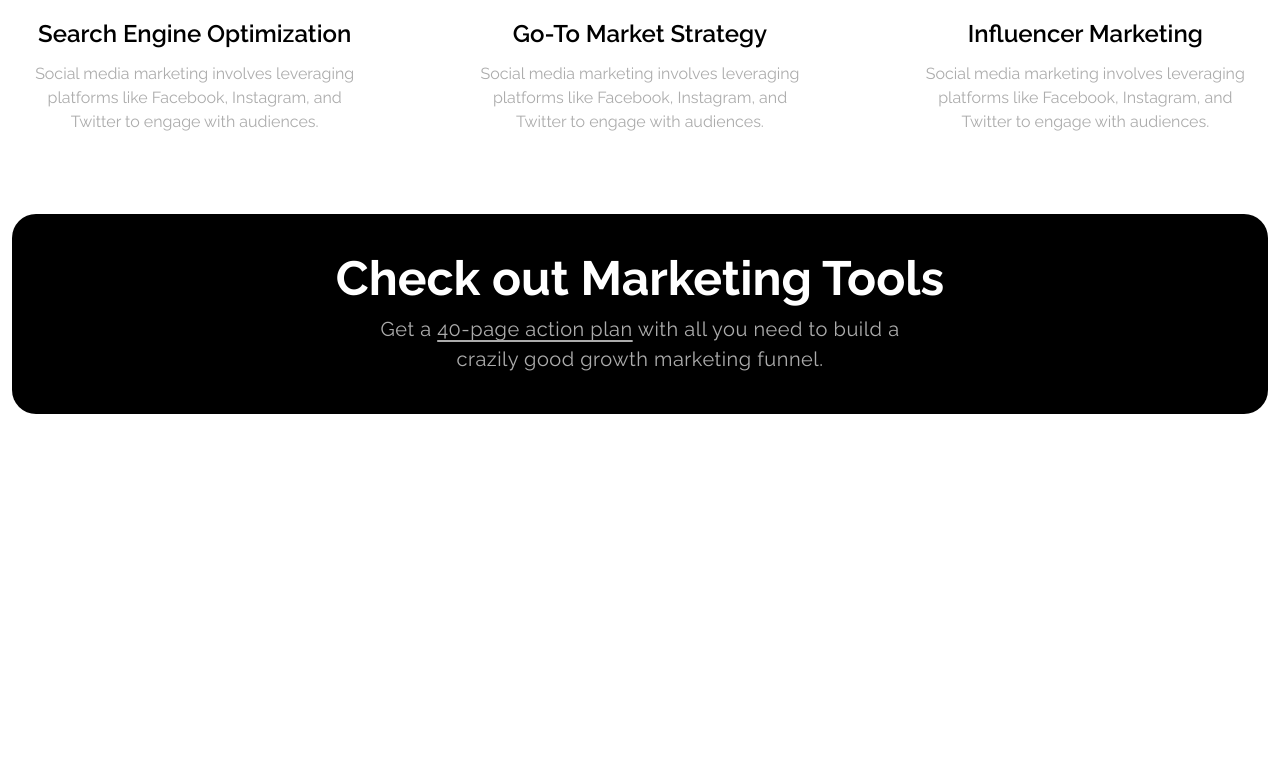
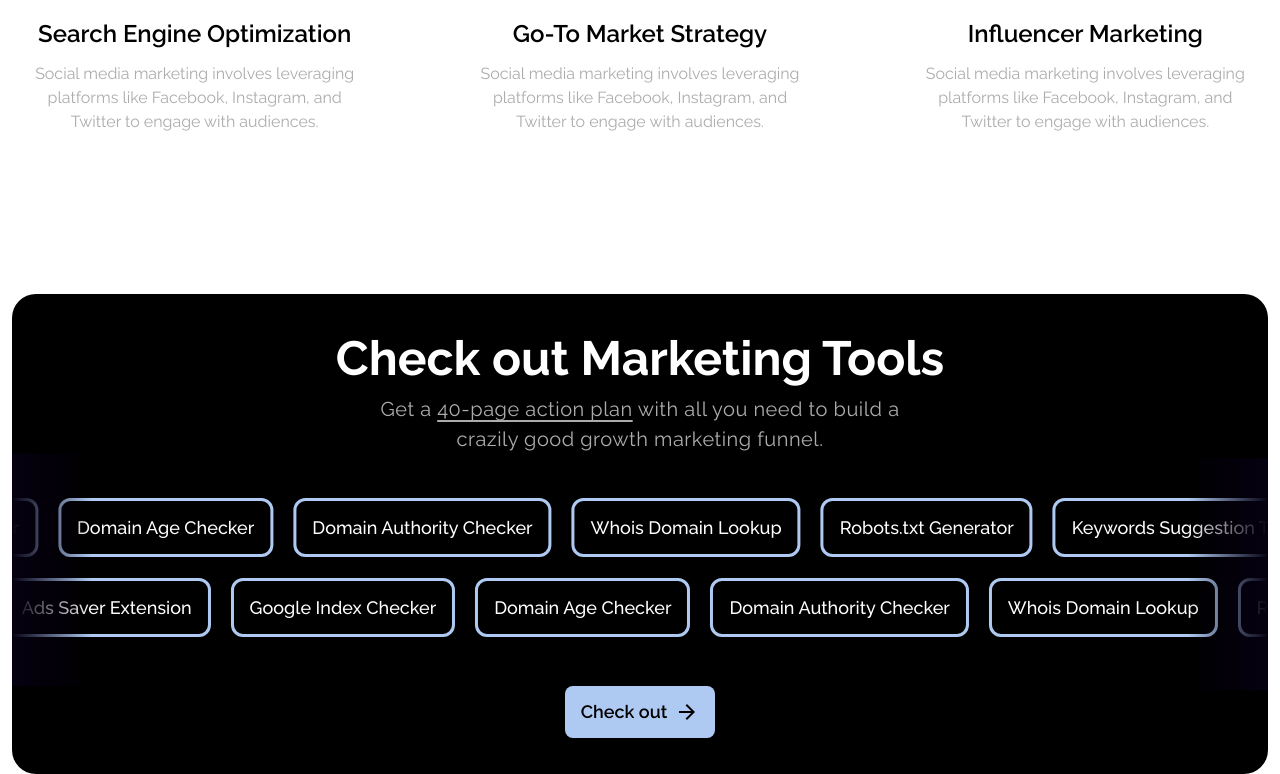
Before and after one commit to Growth-Friends/grow-with-sahil, a Next.js app: page / in a window 1280 px wide. Shown: the part 1686-2460 px from the top of the page. Before the commit the page ends 2100 px from the top, so only its background shows below. Built offline with nearby package versions, Linux system fonts and the light colour scheme.

Commit message:
marketing tools added

```diff
--- a/package.json
+++ b/package.json
@@ -12,6 +12,7 @@
   "dependencies": {
     "@emotion/react": "^11.13.0",
     "@emotion/styled": "^11.13.0",
+    "@mui/icons-material": "^5.16.5",
     "@mui/material": "^5.16.5",
     "env-cmd": "^10.1.0",
     "next": "14.2.5",
--- a/src/components/ExpertSection/ExpertSection.js
+++ b/src/components/ExpertSection/ExpertSection.js
@@ -5,7 +5,7 @@ import { getComponentText } from "@/utils/functions/functions";
 function ExpertSection() {
   const content = getComponentText("home.expertSection");
   return (
-    <MainLayout outerClass={"py-20"}>
+    <MainLayout innerClass={"py-20"}>
       <div className="flex items-center justify-between ">
         <h2 className="font-semibold text-6xl flex flex-col leading-snug ">
           {content.heading.map((item, index) => {
@@ -18,7 +18,7 @@ function ExpertSection() {
           className="aspect-auto w-48"
         />
       </div>
-      <div className="grid grid-cols-3 gap-20 pt-20 ">
+      <div className="grid grid-cols-3 gap-20 py-20 ">
         {content.expertList.map((item, index) => {
           return (
             <div
--- a/src/components/MarketingToolSection/MarketingToolSection.js
+++ b/src/components/MarketingToolSection/MarketingToolSection.js
@@ -1,12 +1,21 @@
-import React from "react";
+"use client";
+import React, { useRef } from "react";
 import MainLayout from "../Layout/MainLayout";
 import { getComponentText } from "@/utils/functions/functions";
+import Marquee from "react-fast-marquee";
+import Link from "next/link";
+import staticRoutes from "@/utils/routes/staticRoutes";
+import ArrowForwardIcon from "@mui/icons-material/ArrowForward";
+
+export let marketingToolRef;
 
 function MarketingToolSection() {
   const content = getComponentText("home.marketingToolSection");
+  marketingToolRef = useRef();
   return (
     <MainLayout
-      innerClass={"bg-black text-white rounded-3xl text-center py-10 "}>
+      innerClass={"bg-black text-white rounded-3xl text-center pt-10 pb-9 "}
+      ref={marketingToolRef}>
       <h2 className="font-bold text-5xl ">{content.heading}</h2>
       <p className="text-bgBlackPara text-xl w-[580px] mt-3 tracking-wide leading-normal inline-block ">
         {content.subHeading.map((item, index) => {
@@ -25,6 +34,49 @@ function MarketingToolSection() {
           );
         })}
       </p>
+      <div className="pt-8 pb-10 space-y-1 relative">
+        <div className="absolute h-full w-20 top-0 left-0 bg-blackSideLeft z-10 " />
+        <Marquee
+          className="py-6"
+          direction="left"
+          speed="35">
+          {content.marketingToolList.map((item, index) => {
+            return (
+              <Link
+                prefetch={false}
+                href={item.link}
+                key={index}
+                className="px-4 py-4 bg-black hover:bg-primaryColor hover:text-black transition-all duration-300 ease-in-out border-[3px] border-primaryColor rounded-xl text-lg font-medium mx-2.5 ">
+                {item.name}
+              </Link>
+            );
+          })}
+        </Marquee>
+        <Marquee
+          className="py-6"
+          direction="right"
+          speed="35">
+          {content.marketingToolList.map((item, index) => {
+            return (
+              <Link
+                prefetch={false}
+                href={item.link}
+                key={index}
+                className="px-4 py-4 bg-black hover:bg-primaryColor hover:text-black transition-all duration-300 ease-in-out border-[3px] border-primaryColor rounded-xl text-lg font-medium mx-2.5 ">
+                {item.name}
+              </Link>
+            );
+          })}
+        </Marquee>
+        <div className="absolute h-full w-20 top-0 right-0 bg-blackSideRight z-10 " />
+      </div>
+      <Link
+        prefetch={false}
+        href={staticRoutes[`${content.link}`]}
+        className="bg-primaryColor text-black px-4 py-3 rounded-lg font-semibold inline-flex items-center text-lg gap-x-2 hover:gap-x-4 transition-all duration-300 ease-in-out ">
+        {content.button}
+        <ArrowForwardIcon className="text-xl" />
+      </Link>
     </MainLayout>
   );
 }
--- a/src/components/Navbar/Navbar.js
+++ b/src/components/Navbar/Navbar.js
@@ -5,6 +5,7 @@ import { getComponentText } from "@/utils/functions/functions";
 import Link from "next/link";
 import staticRoutes from "@/utils/routes/staticRoutes";
 import { heroSectionRef } from "../HeroSection/HeroSection";
+import { marketingToolRef } from "../MarketingToolSection/MarketingToolSection";
 
 function Navbar() {
   const content = getComponentText("util.navbar");
@@ -15,7 +16,11 @@ function Navbar() {
   function scrollFunction() {
     setScrollPosition(window.scrollY);
     const heroSectionRect = heroSectionRef.current.getBoundingClientRect();
-    if (heroSectionRect.top < 1 && heroSectionRect.bottom > 0) {
+    const marketingToolRect = marketingToolRef.current.getBoundingClientRect();
+    if (
+      (heroSectionRect.top < 1 && heroSectionRect.bottom > 0) ||
+      (marketingToolRect.top < 1 && marketingToolRect.bottom > 0)
+    ) {
       setBgBlack(true);
     } else {
       setBgBlack(false);
@@ -35,7 +40,7 @@ function Navbar() {
     <MainLayout
       outerClass={`fixed top-0 left-0 w-full ${
         bgBlack ? "text-white" : "text-black"
-      } z-20 transition-all duration-300 border-white/30 backdrop-blur-lg  ${
+      } z-20 transition-all duration-300 ease-in-out border-white/30 backdrop-blur-lg  ${
         scrollPosition > 0 ? " border-b-[1px] py-6 " : " border-b-0 py-8 "
       } `}>
       <nav className="flex justify-between items-center">
--- a/src/utils/languages/EN.JSON
+++ b/src/utils/languages/EN.JSON
@@ -109,6 +109,112 @@
         {
           "para": " with all you need to build a crazily good growth marketing funnel."
         }
+      ],
+      "button": "Check out",
+      "link": "marketingTools",
+      "marketingToolList": [
+        { "name": "Google Index Checker", "link": "/google-index-checker" },
+        { "name": "Domain Age Checker", "link": "/domain-age-checker" },
+        {
+          "name": "Domain Authority Checker",
+          "link": "/domain-authority-checker"
+        },
+        { "name": "Whois Domain Lookup", "link": "/whois-domain-lookup" },
+        { "name": "Robots.txt Generator", "link": "/robots-txt-generator" },
+        {
+          "name": "Keywords Suggestion Tool",
+          "link": "/keywords Suggestion Tools"
+        },
+        { "name": "Meta Tag Generator", "link": "/Meta Tag Generator" },
+        { "name": "Hosting Checker", "link": "/hosting-checker" },
+        { "name": "Adsense Calculator", "link": "/adsense-calculator" },
+        { "name": "Hosting Calculator", "link": "/hosting-calculator" },
+        {
+          "name": "Instagram Retention Analyser",
+          "link": "/instagram-retention-analyser"
+        },
+        { "name": "Influencer Finder", "link": "/influencer-finder" },
+        { "name": "Youtube Tags Finder", "link": "/youtube-tags-finder" },
+        { "name": "Twitter Trend Analyser", "link": "/twitter-trend-analyser" },
+        {
+          "name": "Twitter Boolen search Helper",
+          "link": "/twitter-boolen-search-helper"
+        },
+        { "name": "Instagram Trend Finder", "link": "/instagram-trend-finder" },
+        {
+          "name": "YouTube Thumbnail Download",
+          "link": "/youtube-thumbnail-download"
+        },
+        {
+          "name": "Instagram Reel Download",
+          "link": "/instagram-reel-download"
+        },
+        { "name": "Facebook Ads Library", "link": "/facebook-ads-library" },
+        {
+          "name": "Google Ads Transparency",
+          "link": "/google-ads-transparency"
+        },
+        { "name": "Ads Saver Extension", "link": "/ads-savers-extension" }
+      ]
+    },
+    "growthResourcesSection": {
+      "heading": "Growth Resources",
+      "subHeading": [
+        { "para": "Get a " },
+        { "link": "40-page action plan", "href": "/" },
+        {
+          "para": " with all you need to build a crazily good growth marketing funnel."
+        }
+      ],
+      "growthResourcesList": [
+        {
+          "imageUrl": "/image/blogDemoImage.png",
+          "heading": "Ultimate SEO Audit Checklist",
+          "link": "",
+          "para": [
+            { "para": "Get a " },
+            { "link": "40-page action plan", "href": "/" },
+            {
+              "para": " with all you need to build a crazily good growth marketing funnel."
+            }
+          ]
+        },
+        {
+          "imageUrl": "/image/blogDemoImage.png",
+          "heading": "Top 5 Discount Broker",
+          "category": "Personal FInance",
+          "smallDescription": "Check brokerage of Intraday, F&O, Delivery or commodity on the website."
+        },
+        {
+          "imageUrl": "/image/blogDemoImage.png",
+          "heading": "Top 5 Discount Broker",
+          "category": "Personal FInance",
+          "smallDescription": "Check brokerage of Intraday, F&O, Delivery or commodity on the website."
+        },
+        {
+          "imageUrl": "/image/blogDemoImage.png",
+          "heading": "Top 5 Discount Broker",
+          "category": "Personal FInance",
+          "smallDescription": "Check brokerage of Intraday, F&O, Delivery or commodity on the website."
+        },
+        {
+          "imageUrl": "/image/blogDemoImage.png",
+          "heading": "Top 5 Discount Broker",
+          "category": "Personal FInance",
+          "smallDescription": "Check brokerage of Intraday, F&O, Delivery or commodity on the website."
+        },
+        {
+          "imageUrl": "/image/blogDemoImage.png",
+          "heading": "Top 5 Discount Broker",
+          "category": "Personal FInance",
+          "smallDescription": "Check brokerage of Intraday, F&O, Delivery or commodity on the website."
+        },
+        {
+          "imageUrl": "/image/blogDemoImage.png",
+          "heading": "Top 5 Discount Broker",
+          "category": "Personal FInance",
+          "smallDescription": "Check brokerage of Intraday, F&O, Delivery or commodity on the website."
+        }
       ]
     }
   }
--- a/tailwind.config.js
+++ b/tailwind.config.js
@@ -8,6 +8,12 @@ module.exports = {
   theme: {
     extend: {
       colors: { primaryColor: "#AFCAF2", bgBlackPara: "#ACACAC" },
+      backgroundImage: {
+        blackSideLeft:
+          "linear-gradient(90deg, #060011 0%, rgba(6, 0, 17, 0) 100%)",
+        blackSideRight:
+          "linear-gradient(90deg, rgba(6, 0, 17, 0) 0%, #060011 100%)",
+      },
     },
   },
   plugins: [],
```
Also changed, not shown: 1 other file (tests, documents, lock files or other folders).
